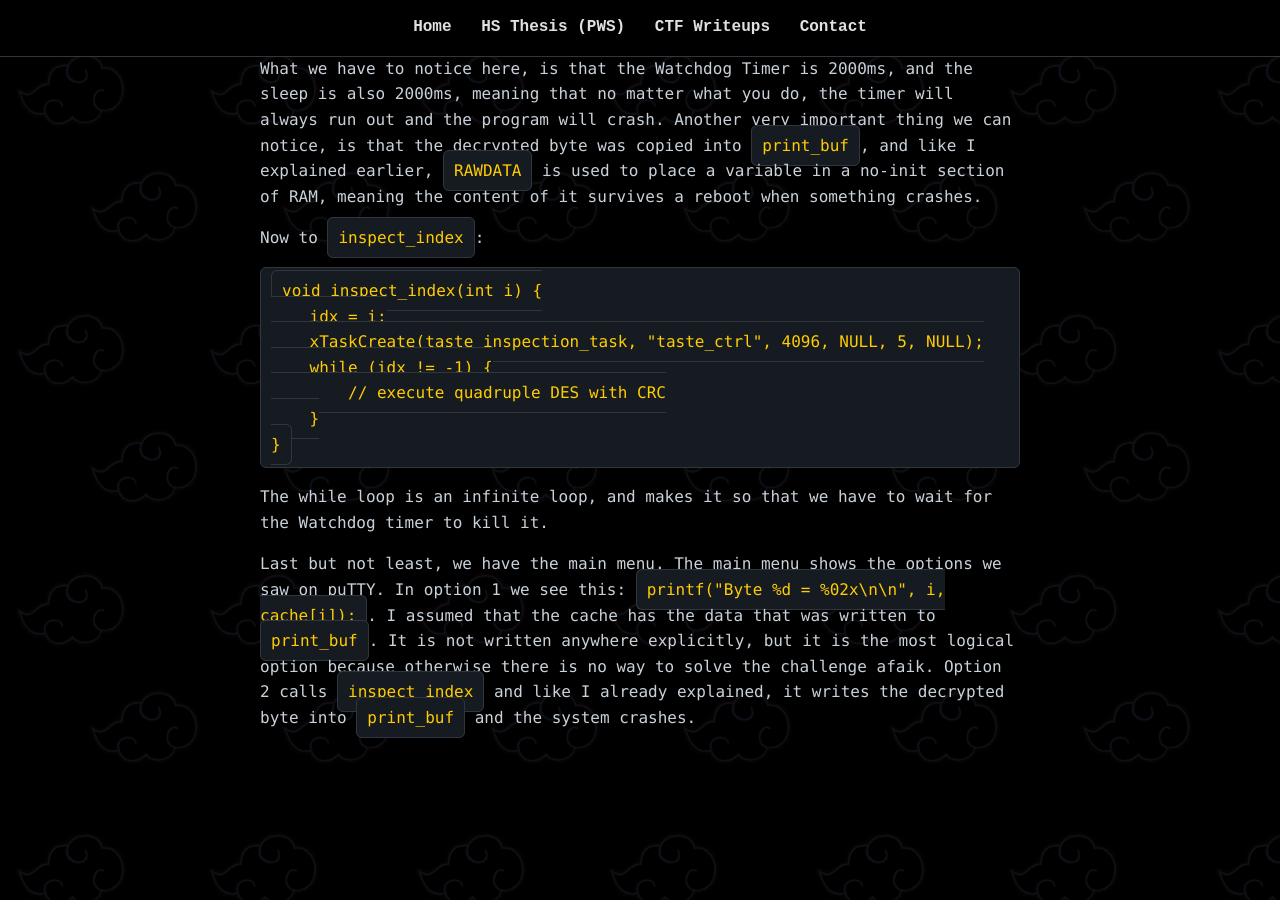
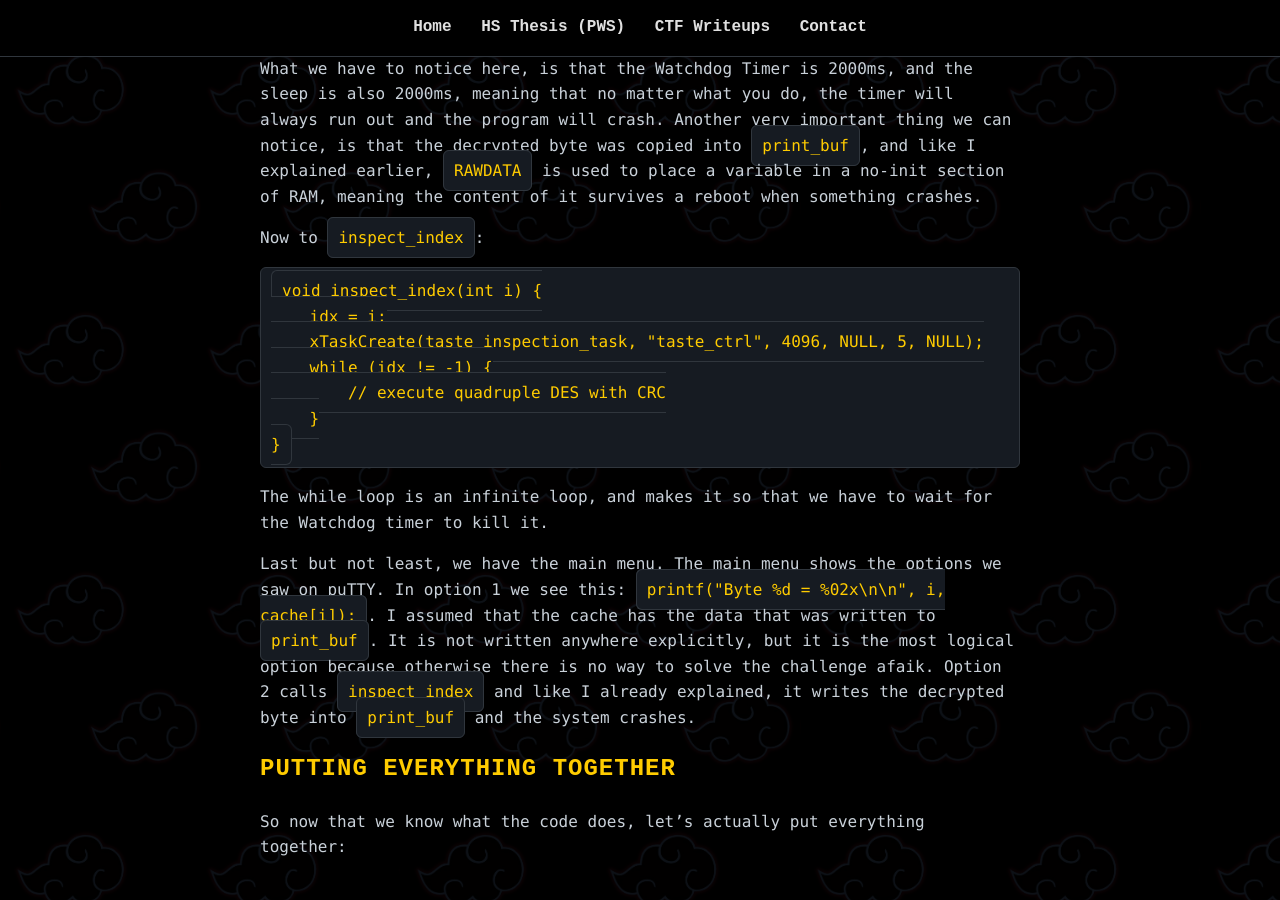
Before and after one commit to 18gssidhu10/18gssidhu10.github.io, a Jekyll site: the page built from writeups/TUDCTF2025/tastecontrol.md, in a window 1280 px wide and 900 px high, scrolled down 7652 px. Built offline with Jekyll 4.4.1, drawn with Linux system fonts in a browser that asks for light colours; our own code applies the rules of GitHub Pages for plain Markdown files.

Commit message:
fixed some errors that it had and finished the writeup

```diff
--- a/writeups/TUDCTF2025/tastecontrol.md
+++ b/writeups/TUDCTF2025/tastecontrol.md
@@ -243,3 +243,7 @@ The while loop is an infinite loop, and makes it so that we have to wait for the
 Last but not least, we have the main menu. The main menu shows the options we saw on puTTY.
 In option 1 we see this: `printf("Byte %d = %02x\n\n", i, cache[i]);`. I assumed that the cache has the data that was written to `print_buf`. It is not written anywhere explicitly, but it is the most logical option because otherwise there is no way to solve the challenge afaik.
 Option 2 calls `inspect_index` and like I already explained, it writes the decrypted byte into `print_buf` and the system crashes.
+
+## Putting everything together
+
+So now that we know what the code does, let's actually put everything together:
```
